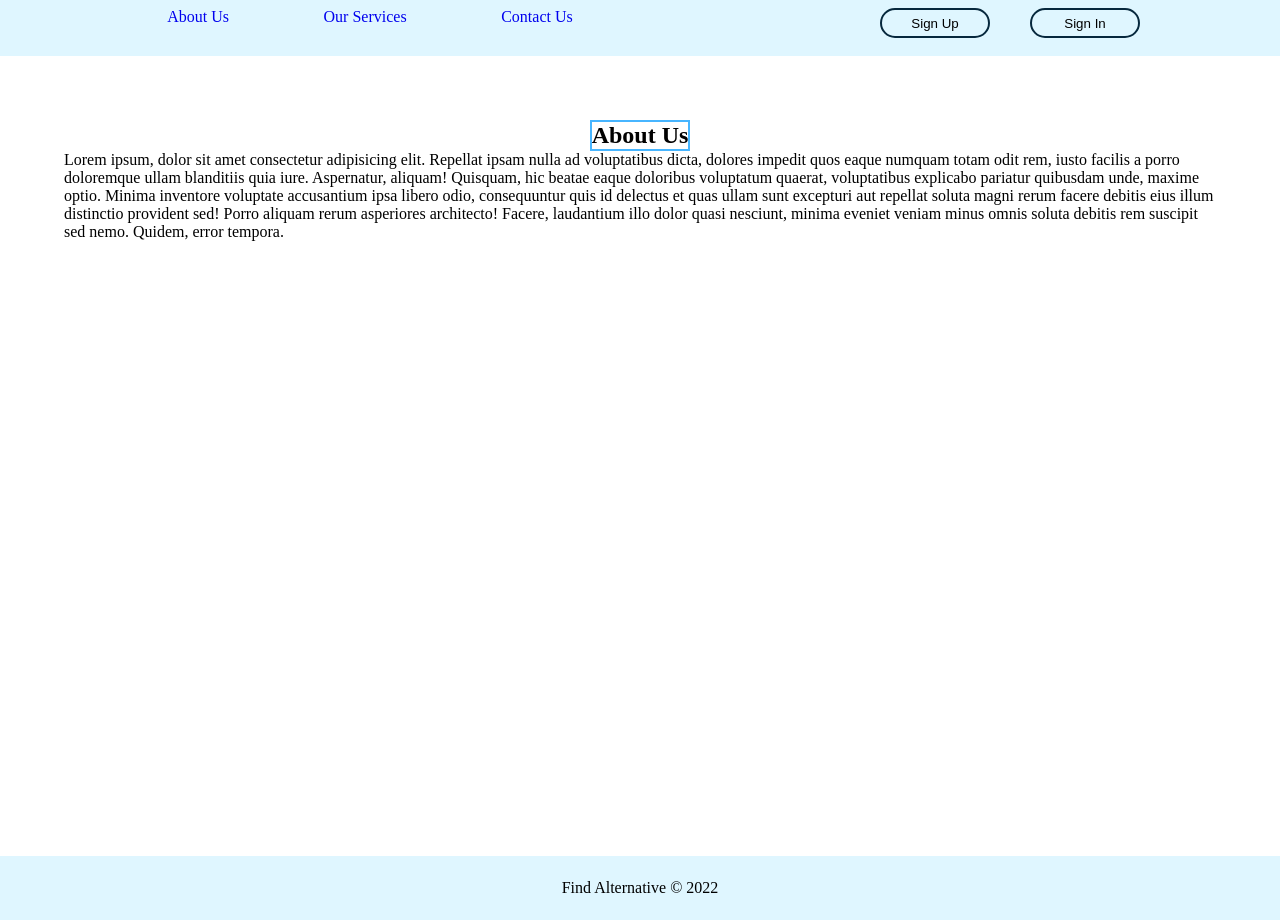
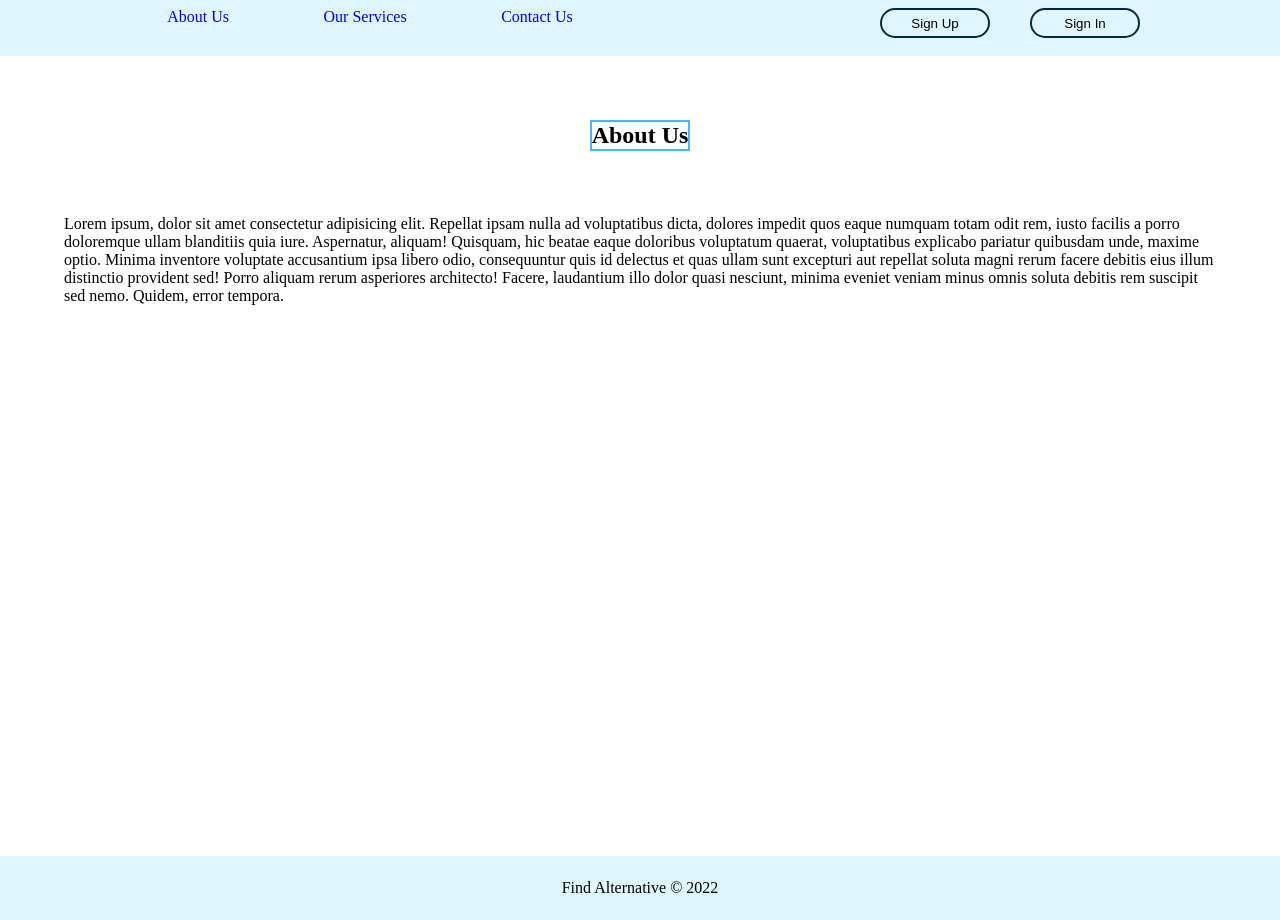
Before and after one commit to fidashn/Find-Alternative, a React (Create React App) app: page /about-us in a window 1280 px wide. Built offline with nearby package versions, Linux system fonts and the light colour scheme; the HTML template or start-up script is replaced by a standard one.

Commit message:
changed the about us paragraphs' margin

```diff
--- a/src/App.css
+++ b/src/App.css
@@ -239,7 +239,7 @@ width: 300px;
   }
 
   .aboutUs-p, .ourServices-p{
-    margin: 0 5% 5% 5%;
+    margin: 5% 5% 5% 5%;
   }
 
   .aboutUs-title{
```
